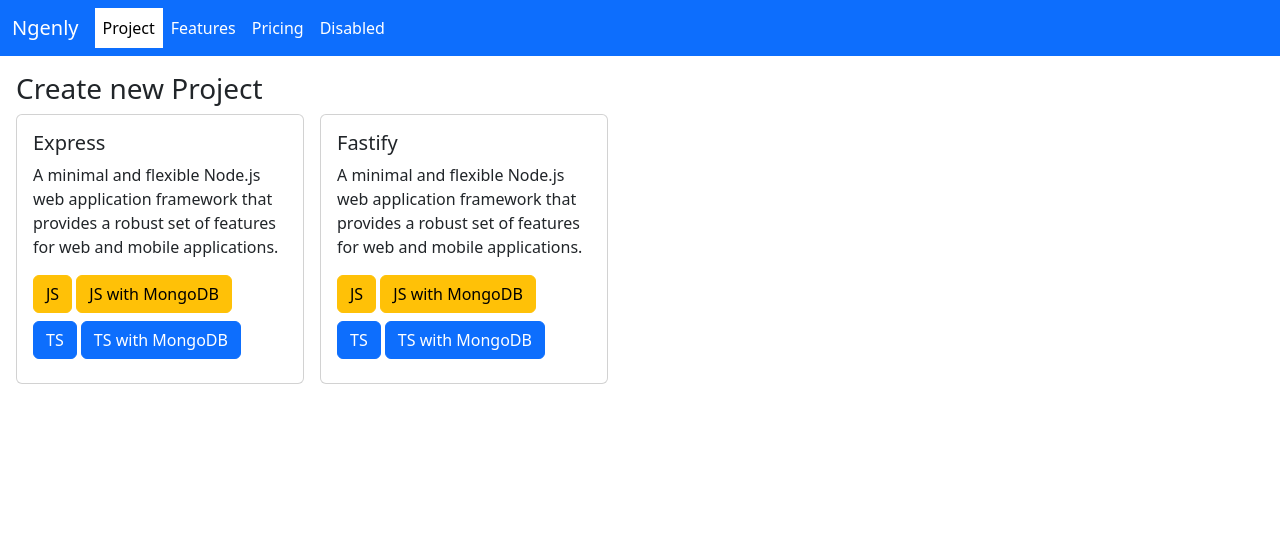
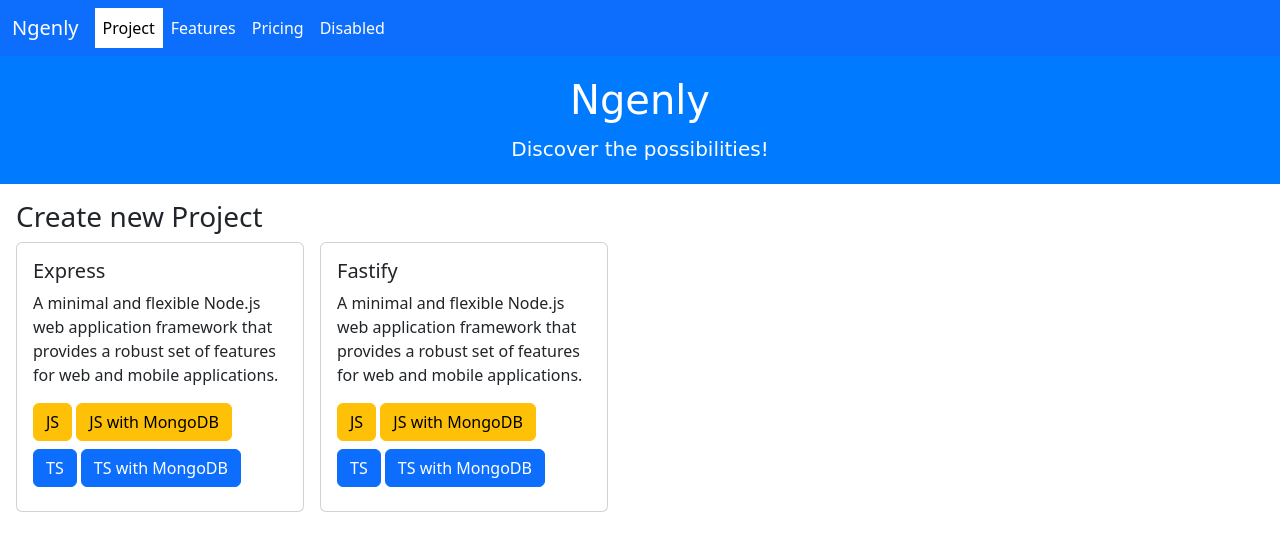
Before and after one commit to mart-anthony-stark/Ngenly-CLI, a website: page gui/public/index.html in a window 1280 px wide. Drawn offline with nearby package versions, Linux system fonts and the light colour scheme.

Commit message:
Add: banner

```diff
--- a/gui/public/index.html
+++ b/gui/public/index.html
@@ -10,13 +10,32 @@
       integrity="sha384-KK94CHFLLe+nY2dmCWGMq91rCGa5gtU4mk92HdvYe+M/SXH301p5ILy+dN9+nJOZ"
       crossorigin="anonymous"
     />
+    <style>
+      .welcome-banner {
+        background-color: #007bff;
+        color: #ffffff;
+        padding: 20px;
+        text-align: center;
+        font-family: "Pacifico", cursive;
+      }
+
+      .banner-title {
+        font-size: 40px;
+        margin-bottom: 10px;
+      }
+
+      .banner-description {
+        font-size: 20px;
+        margin-bottom: 0;
+      }
+    </style>
 
     <title>Ngenly CRUD Generator</title>
   </head>
   <body>
     <nav class="navbar navbar-expand-lg bg-primary">
       <div class="container-fluid">
-        <a class="navbar-brand text-white" href="#">Ngenly</a>
+        <a class="navbar-brand text-white" href="/">Ngenly</a>
         <button
           class="navbar-toggler"
           type="button"
@@ -31,7 +50,7 @@
         <div class="collapse navbar-collapse" id="navbarNav">
           <ul class="navbar-nav">
             <li class="nav-item">
-              <a class="nav-link bg-white active" aria-current="page" href="#"
+              <a class="nav-link bg-white active" aria-current="page" href="/"
                 >Project</a
               >
             </li>
@@ -48,6 +67,10 @@
         </div>
       </div>
     </nav>
+    <div class="welcome-banner">
+      <h1 class="banner-title">Ngenly</h1>
+      <p class="banner-description">Discover the possibilities!</p>
+    </div>
 
     <div class="main px-3 py-3">
       <h3>Create new Project</h3>
```
